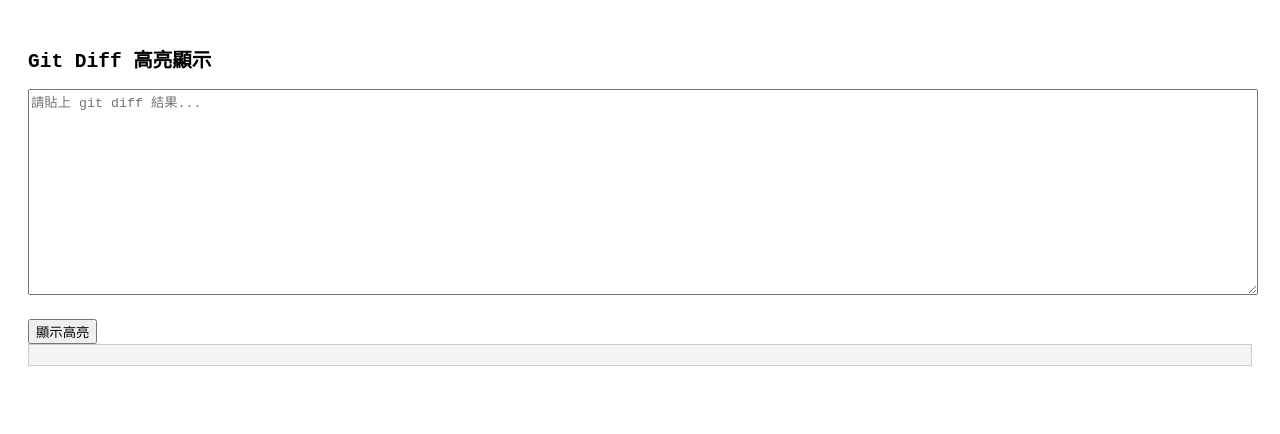
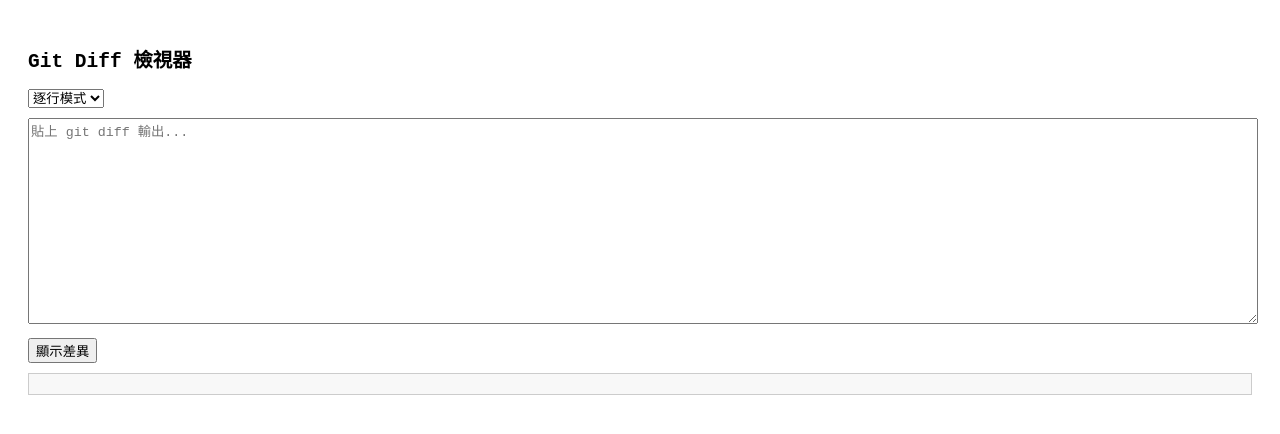
Before and after one commit to Dr-XYZ/highlight-git-diff, a plain HTML site: page index.html in a window 1280 px wide. Drawn offline with nearby package versions, Linux system fonts and the light colour scheme.

Commit message:
Update index.html

```diff
--- a/index.html
+++ b/index.html
@@ -2,62 +2,65 @@
 <html lang="zh-TW">
 <head>
   <meta charset="UTF-8">
-  <title>Git Diff 高亮顯示</title>
+  <title>Git Diff 比較工具</title>
   <style>
-    body {
-      font-family: monospace;
-      padding: 20px;
-    }
-    textarea {
-      width: 100%;
-      height: 200px;
-      margin-bottom: 20px;
-    }
-    .output {
-      white-space: pre-wrap;
-      background: #f4f4f4;
-      padding: 10px;
-      border: 1px solid #ccc;
-    }
-    .added {
-      background-color: #e6ffed;
-      color: #22863a;
-    }
-    .deleted {
-      background-color: #ffeef0;
-      color: #cb2431;
-    }
+    body { font-family: monospace; padding: 20px; }
+    textarea { width: 100%; height: 200px; margin-bottom: 10px; }
+    .output { white-space: pre-wrap; background: #f8f8f8; padding: 10px; border: 1px solid #ccc; }
+    .added { background-color: #e6ffed; color: #22863a; }
+    .deleted { background-color: #ffeef0; color: #cb2431; }
+    select, button { margin-bottom: 10px; }
   </style>
 </head>
 <body>
-
-  <h2>Git Diff 高亮顯示</h2>
-  <textarea id="diffInput" placeholder="請貼上 git diff 結果..."></textarea>
-  <button onclick="highlightDiff()">顯示高亮</button>
-
+  <h2>Git Diff 檢視器</h2>
+  <select id="mode">
+    <option value="line">逐行模式</option>
+    <option value="word">逐字模式</option>
+  </select>
+  <br>
+  <textarea id="diffInput" placeholder="貼上 git diff 輸出..."></textarea>
+  <br>
+  <button onclick="processDiff()">顯示差異</button>
   <div class="output" id="diffOutput"></div>
 
+  <script src="https://cdn.jsdelivr.net/npm/diff@5.1.0/dist/diff.min.js"></script>
   <script>
-    function highlightDiff() {
+    function processDiff() {
+      const mode = document.getElementById('mode').value;
       const input = document.getElementById('diffInput').value;
       const lines = input.split('\n');
-      const outputDiv = document.getElementById('diffOutput');
-      outputDiv.innerHTML = ''; // 清空前次結果
+      const output = document.getElementById('diffOutput');
+      output.innerHTML = '';
 
-      lines.forEach(line => {
+      for (let i = 0; i < lines.length; i++) {
+        const line = lines[i];
         const div = document.createElement('div');
 
-        if (line.startsWith('+') && !line.startsWith('+++')) {
-          div.classList.add('added');
-        } else if (line.startsWith('-') && !line.startsWith('---')) {
-          div.classList.add('deleted');
+        if (mode === 'line') {
+          if (line.startsWith('+') && !line.startsWith('+++')) {
+            div.className = 'added';
+          } else if (line.startsWith('-') && !line.startsWith('---')) {
+            div.className = 'deleted';
+          }
+          div.textContent = line;
+          output.appendChild(div);
         }
 
-        div.textContent = line;
-        outputDiv.appendChild(div);
-      });
+        if (mode === 'word') {
+          if (line.match(/\[-.*?-\]/) || line.match(/\{\+.*?\+\}/)) {
+            const replaced = line
+              .replace(/\[-(.*?)\-\]/g, '<span class="deleted">$1</span>')
+              .replace(/\{\+(.*?)\+\}/g, '<span class="added">$1</span>');
+            div.innerHTML = replaced;
+            output.appendChild(div);
+          } else {
+            div.textContent = line;
+            output.appendChild(div);
+          }
+        }
+      }
     }
   </script>
-
 </body>
 </html>
```
